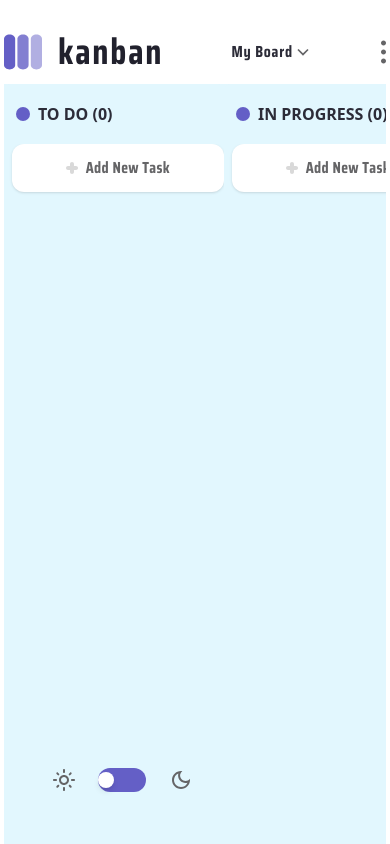
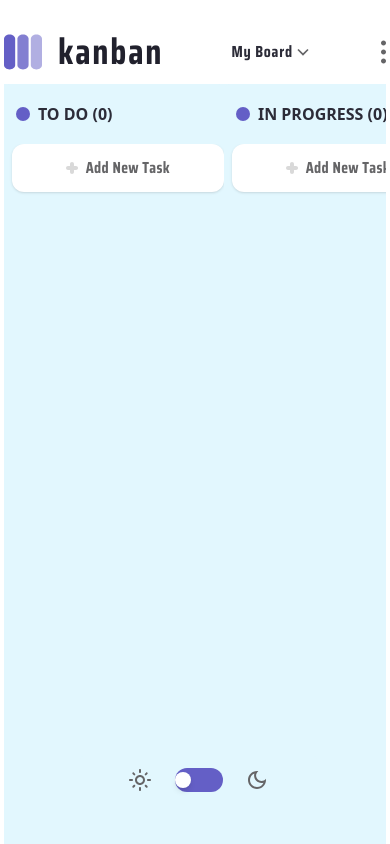
Before and after one commit to tomizdebski/KANBAN_APP, a Next.js app: page / in a window 390 px wide. Built offline with nearby package versions, Linux system fonts and the light colour scheme.

Commit message:
bug-fix/fix-position-switchtheme

```diff
--- a/components/Board.tsx
+++ b/components/Board.tsx
@@ -176,7 +176,7 @@ const KanabnBoard = ({
         </DndContext>
         <HideButton setHideSidebar={setHideSidebar} hideSidebar={hideSidebar} />
       </div>
-      <div className=" sm:hidden absolute bottom-10">
+      <div className=" sm:hidden absolute bottom-10 w-[100vw] flex justify-center items-center ">
         <SwitchTheme />
       </div>
     </div>
```
